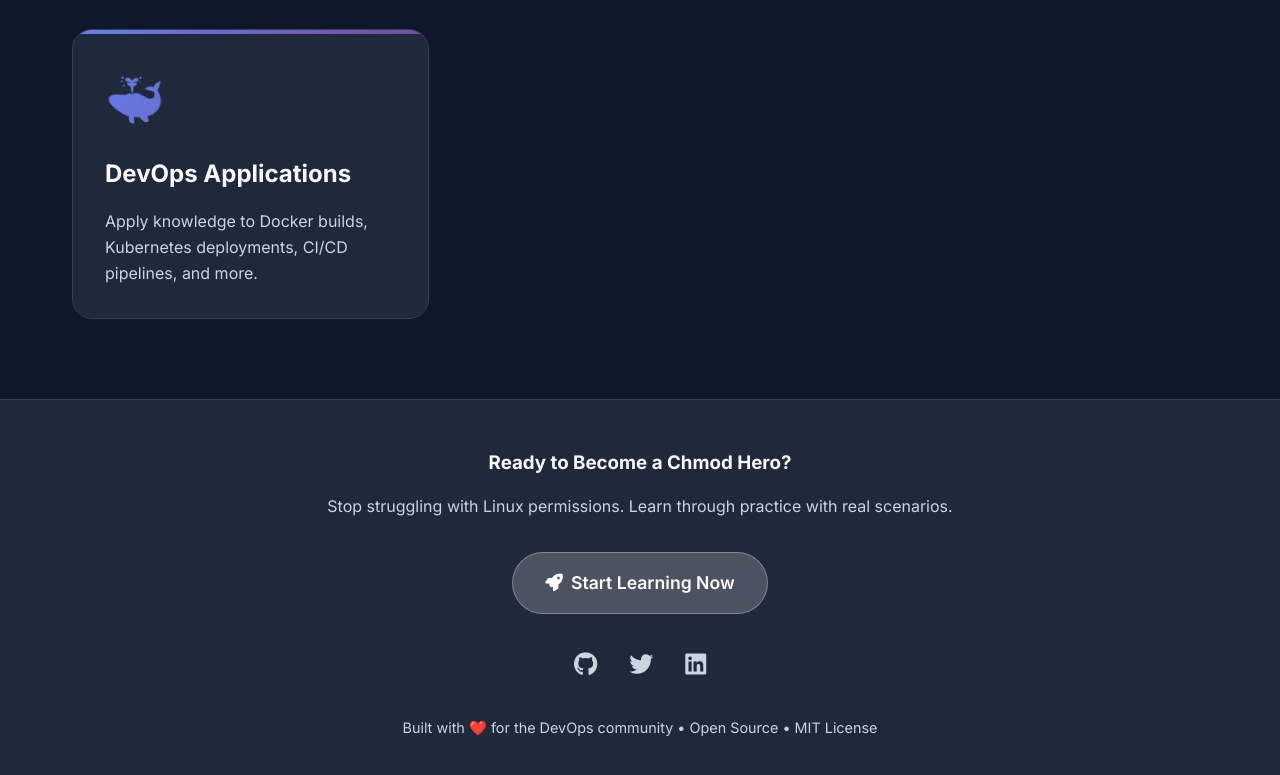
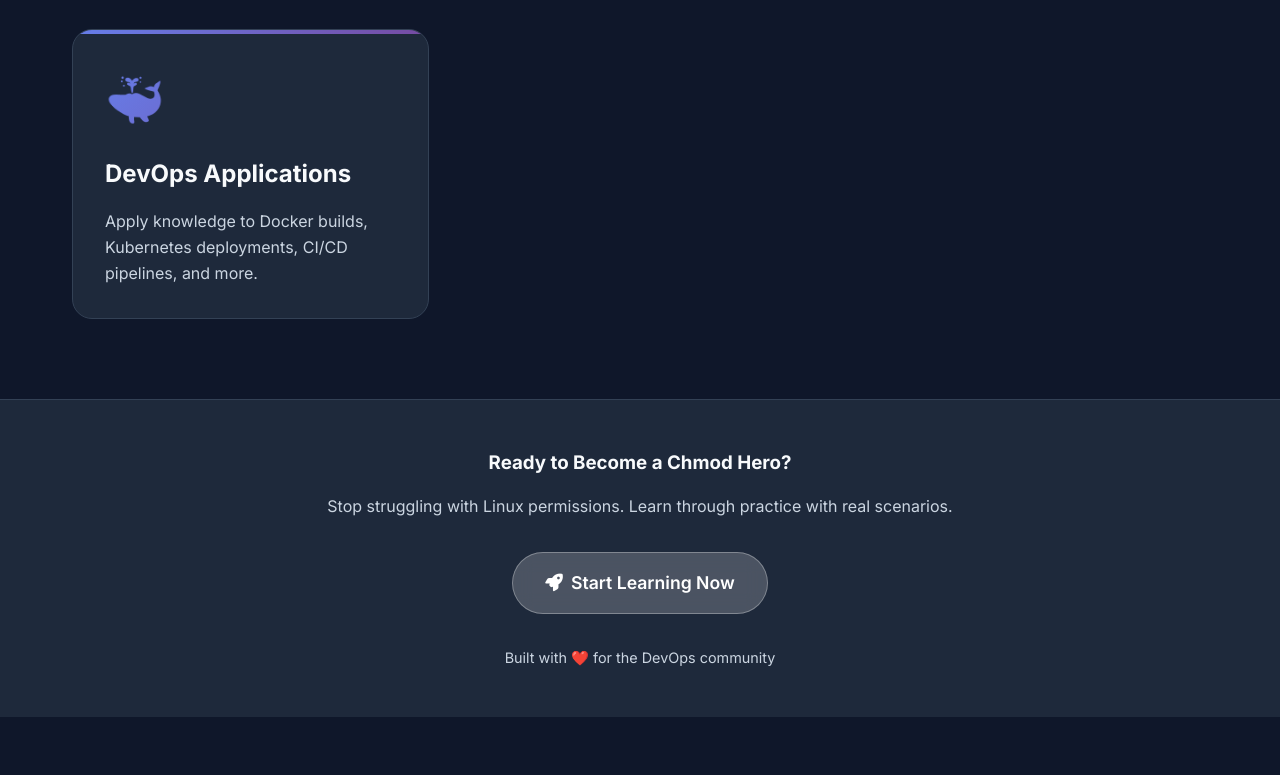
Before and after one commit to sohaib1khan/chmod-hero, a plain HTML site: page docs/index.html in a window 1280 px wide. Shown: the part 4893-5668 px from the top of the page. After the commit the page ends 5610 px from the top, so only its background shows below. Drawn offline with Linux system fonts and the light colour scheme.

Commit message:
Update  docs

```diff
--- a/docs/index.html
+++ b/docs/index.html
@@ -698,20 +698,9 @@
                 </a>
             </div>
 
-            <div class="social-links">
-                <a href="https://github.com/sohaib1khan/chmod-hero" target="_blank" title="GitHub">
-                    <i class="fab fa-github"></i>
-                </a>
-                <a href="https://twitter.com/share?text=Check out ChmodHero - Learn Linux permissions through real DevOps scenarios!" target="_blank" title="Share on Twitter">
-                    <i class="fab fa-twitter"></i>
-                </a>
-                <a href="https://www.linkedin.com/sharing/share-offsite/?url=https://sohaib1khan.github.io/chmod-hero/" target="_blank" title="Share on LinkedIn">
-                    <i class="fab fa-linkedin"></i>
-                </a>
-            </div>
 
             <p style="color: var(--text-secondary); font-size: 0.9rem; margin-top: 2rem;">
-                Built with ❤️ for the DevOps community • Open Source • MIT License
+                Built with ❤️ for the DevOps community
             </p>
         </div>
     </footer>
```
